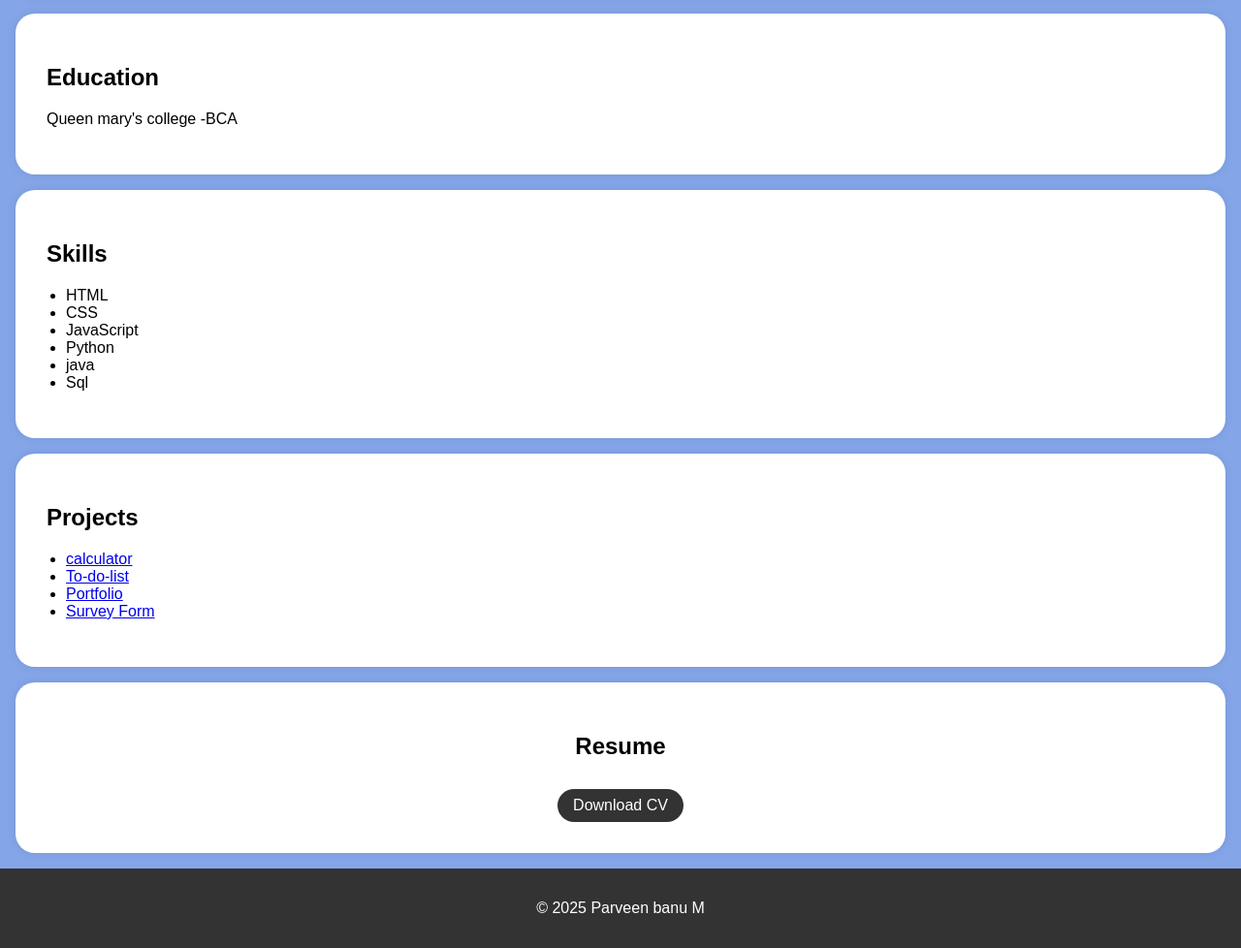
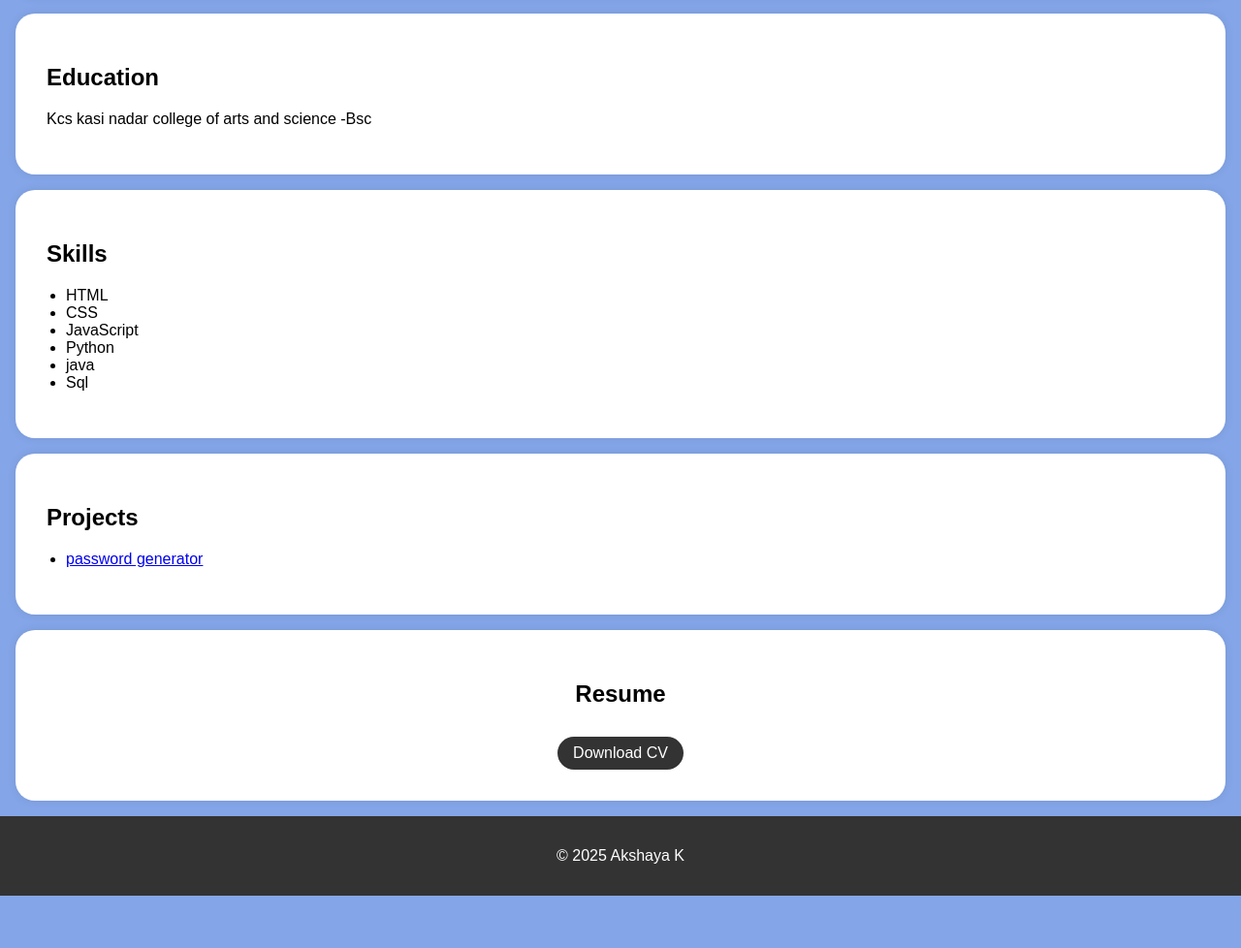
Before and after one commit to ItzAkshi/portfolio, a plain HTML site: page index.html in a window 1280 px wide. Shown: the part 468-1446 px from the top of the page at 97% size. After the commit the page ends 1392 px from the top, so only its background shows below. Drawn offline with Linux system fonts and the light colour scheme.

Commit message:
Add files via upload

```diff
--- a/index.html
+++ b/index.html
@@ -94,9 +94,8 @@
 <body>
     <header>
         <div class="header-content">
-            <!-- Add your profile picture here -->
-            <img src=".\portfolio\WhatsApp Image 2025-03-17 at 22.02.46_6154a98c.jpg" alt="Your Profile Picture" class="profile-picture">
-            <h1>PARVEEN BANU M</h1>
+
+            <h1>Akshaya K</h1>
             <p>Junior Web Developer</p>
         </div>
     </header>
@@ -130,7 +129,7 @@
     <section id="education">
         <div class="section-content">
             <h2>Education</h2>
-            <p>Queen mary's college -BCA</p>
+            <p>Kcs kasi nadar college of arts and science  -Bsc</p>
 
 
         </div>
@@ -154,10 +153,8 @@
         <div class="section-content">
             <h2>Projects</h2>
             <ul>
-                <li><a href="#">calculator</a></li>
-                <li><a href="#">To-do-list</a></li>
-                <li><a href="#">Portfolio</a></li>
-                <li><a href="#">Survey Form</a></li>
+                <li><a href="#">password generator</a></li>
+
                 <!-- Add more project links here -->
             </ul>
         </div>
@@ -168,14 +165,14 @@
         <div class="section-content">
             <center>
             <h2>Resume</h2>
-            <a href="https://drive.google.com/file/d/1VUhVTDC9ldnGk4tYOocGJXS_innyVCWE/view?usp=sharing" target="_blank" class="download-button">Download CV</a>
+            <a href="https://drive.google.com/file/d/1egRFzp2WU2395s0ujUclCjwtyQefn2RP/view?usp=drivesdk" target="_blank" class="download-button">Download CV</a>
         </center>
         </div>
 
     </section>
 
     <footer>
-        <p>&copy; 2025 Parveen banu M</p>
+        <p>&copy; 2025 Akshaya K</p>
     </footer>
 
     <script>
```
